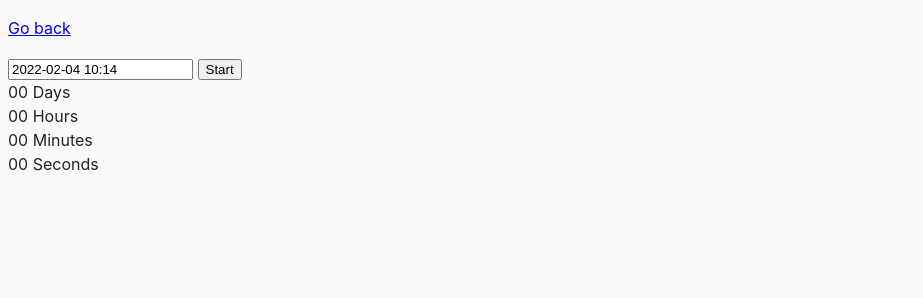
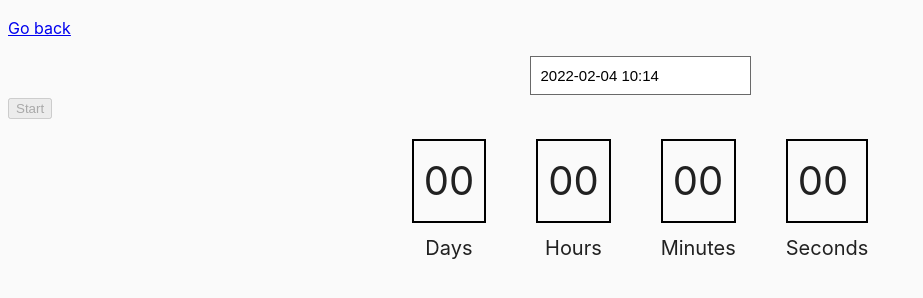
Before and after one commit to martatsiruh/goit-js-hw-09, a website built with Parcel: page src/02-timer.html in a window 1280 px wide. Shown: the whole page, without its empty margins (0-923 px from the left). Built offline with nearby package versions, Linux system fonts and the light colour scheme.

Commit message:
add css styles

```diff
--- a/src/css/common.css
+++ b/src/css/common.css
@@ -16,3 +16,43 @@ img {
   display: block;
   max-width: 100%;
 }
+
+
+#datetime-picker {
+  display: block;
+  border: 1px solid dimgrey;
+  margin: 0 auto;
+  padding: 10px;
+  font-size: 15px;
+}
+
+.timer {
+  display: flex;
+  align-items: center;
+  justify-content: center;
+  margin-top: 20px;
+}
+
+.field {
+  display: flex;
+  flex-direction: column;
+}
+
+.field:not(:last-child) {
+  margin-right: 50px;
+}
+
+.value {
+  display: inline-block;
+  padding: 10px;
+  font-size: 40px;
+  border: 2px solid black;
+  margin-bottom: 10px;
+}
+
+.label {
+  font-size: 20px;
+  display: flex;
+  align-items: center;
+  justify-content: center;
+}
--- a/src/js/02-timer.js
+++ b/src/js/02-timer.js
@@ -40,6 +40,7 @@ const options = {
   }
 };
 
+startButtonEl.disabled = true;
 const NOTIFICATION_DELAY = 1000;
 
 function onStartBtnClick () {
```
